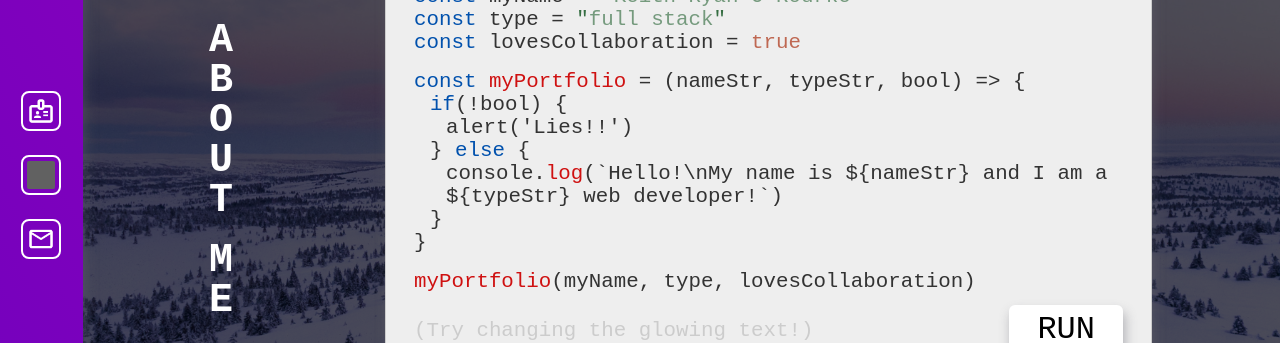
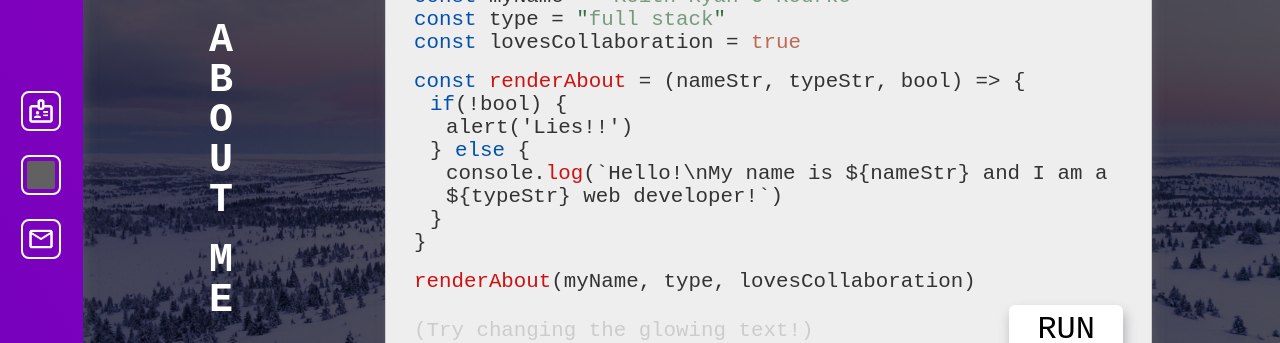
Before and after one commit to keithryanorourke/portfolio, a React (Create React App) app: page / in a window 1280 px wide. Shown: the part 229-572 px from the top of the page. Built offline with nearby package versions, Linux system fonts and the light colour scheme; grey boxes are pictures that could not be loaded.

Commit message:
Added logic to force-scroll user to top of page when they click run button in About Me

```diff
--- a/src/Pages/HomePage/HomePage.js
+++ b/src/Pages/HomePage/HomePage.js
@@ -4,6 +4,7 @@ import SectionTitle from "../../components/SectionTitle/SectionTitle"
 import ProjectsSection from "../../components/ProjectsSection/ProjectsSection"
 import ContactSection from "../../components/ContactSection/ContactSection"
 import Header from "../../components/Header/Header"
+import { useNavigate } from "react-router-dom"
 
 const HomePage = () => {
   const timeOutArray = []
@@ -56,6 +57,7 @@ const HomePage = () => {
   }
 
   const renderText = () => {
+    document.querySelector('.app').scroll(0, 0)
     const title = animateString("", "Hello!", setTitleText, 50, 'p1')
     timeOutArray.push(setTimeout(() => {
       const firstSentence = animateString("", `My name is ${nameInput.value || "(Hm... Seems like someone left a field empty!)"} and I'm a ${developerInput.value || "(Hm... Seems like someone left a field empty!)"} web developer!`, setP1Text, 25, 'p2')
@@ -132,7 +134,7 @@ const HomePage = () => {
                 />
             </div></label>
             <div className="about__myPortfolio-container">
-              <span className="about__code"><span className="about__declaration">const</span><span className="about__function"> myPortfolio</span>{" = (nameStr, typeStr, bool) => {"}</span>
+              <span className="about__code"><span className="about__declaration">const</span><span className="about__function"> renderAbout</span>{" = (nameStr, typeStr, bool) => {"}</span>
               <span className="about__code about__code--single-indent"><span className="about__declaration">if</span>{"(!bool) {"}</span>
               <span className="about__code about__code--double-indent">alert('Lies!!')</span>
               <span className="about__code about__code--single-indent">{"}"}<span className="about__declaration"> else</span> {"{"}</span>
@@ -140,7 +142,7 @@ const HomePage = () => {
               <span className="about__code about__code--single-indent">{"}"}</span>
               <span className="about__code">{"}"}</span>
             </div>
-            <span className="about__code"><span className="about__function">myPortfolio</span>(myName, type, lovesCollaboration)</span>
+            <span className="about__code"><span className="about__function">renderAbout</span>(myName, type, lovesCollaboration)</span>
             <div className="about__button-container">
               <p className="about__hint">(Try changing the glowing text!)</p>
               <button className="about__submit">RUN</button>
--- a/src/styles/partials/_global.scss
+++ b/src/styles/partials/_global.scss
@@ -13,5 +13,5 @@ main {
 }
 
 html, body, #root {
-  min-height: 100%;
+  height: 100%;
 }
--- a/src/styles/partials/_mixins.scss
+++ b/src/styles/partials/_mixins.scss
@@ -35,6 +35,7 @@
       padding: 0 10% 0 calc(10% + 81px);
     }
     @include rotated-phone() {
+      min-height: 100vh;
       height: fit-content;
       padding: 5rem 3rem 2rem;
     }
```
